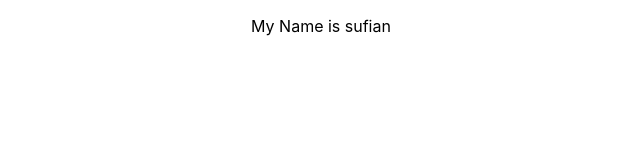
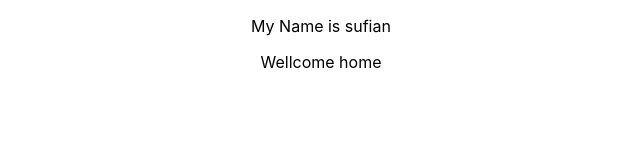
Before and after one commit to sufian111/git-practice, a React (Create React App) app: page / in a window 1280 px wide. Shown: the top 160 px of the page, without its empty margins (319-959 px from the left). Built offline with nearby package versions, Linux system fonts and the light colour scheme.

Commit message:
Update App.js

```diff
--- a/src/App.js
+++ b/src/App.js
@@ -5,6 +5,8 @@ function App() {
   return (
     <div className="App">
       <p> My Name is sufian </p>
+      <p> Wellcome home </p>
+
     </div>
   );
 }
```
